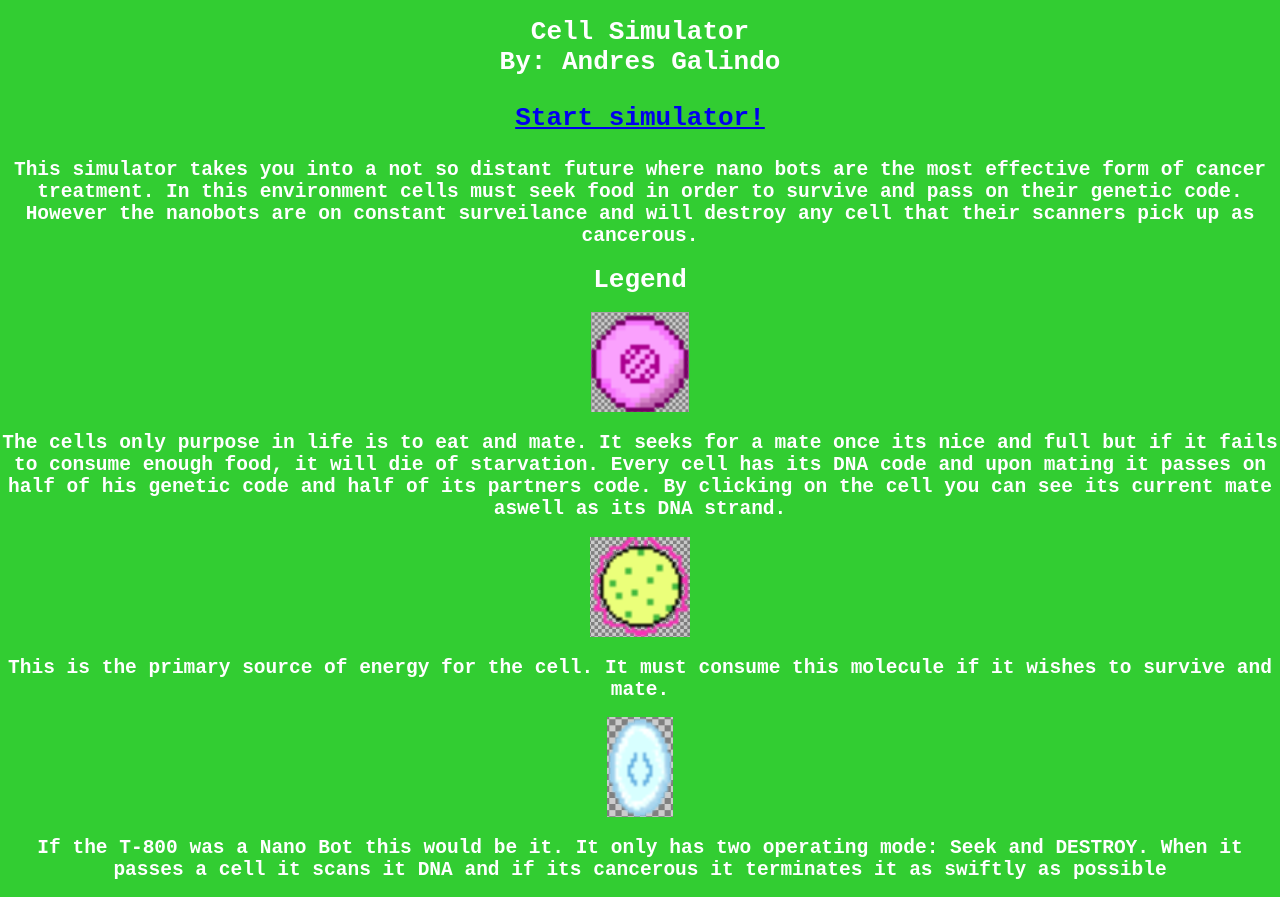
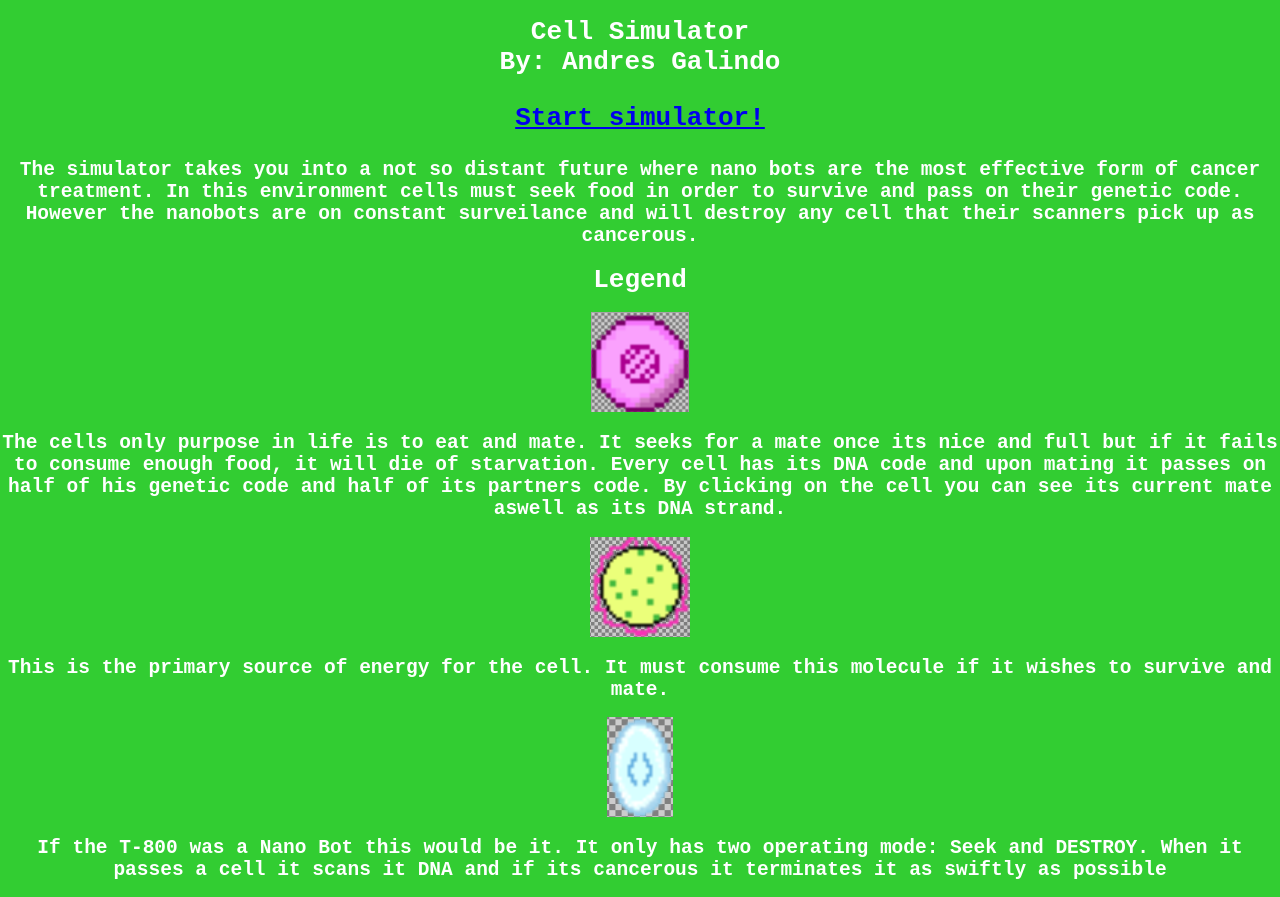
Before and after one commit to agalin920/agalin920.github.io, a plain HTML site: page SoftwareDesign2/index.html in a window 1280 px wide. Drawn offline with Linux system fonts and the light colour scheme.

Commit message:
Update index.html

```diff
--- a/SoftwareDesign2/index.html
+++ b/SoftwareDesign2/index.html
@@ -23,7 +23,7 @@
     <p align="center">Start simulator!</p>
     </a>
 
-<h2 align="center">This simulator takes you into a not so distant future where nano bots are the most effective form of cancer treatment. In this environment cells must seek food in order to survive and pass on their genetic code. However the nanobots are on constant surveilance and will destroy any cell that their scanners pick up as cancerous.</h2>
+<h2 align="center">The simulator takes you into a not so distant future where nano bots are the most effective form of cancer treatment. In this environment cells must seek food in order to survive and pass on their genetic code. However the nanobots are on constant surveilance and will destroy any cell that their scanners pick up as cancerous.</h2>
 
 <h1 align="center">Legend</h1>
     <div align="center">
```
